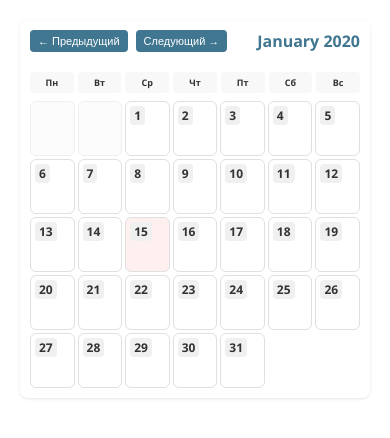
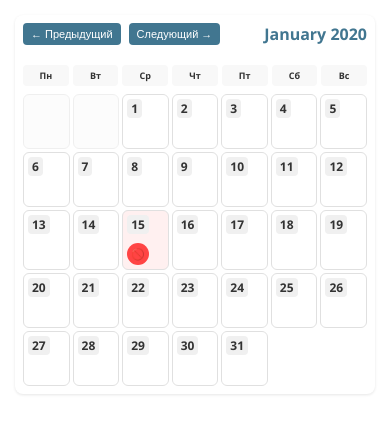
Before and after one commit to ZiganshinIT/Tilda-Calendar, a Django app: template admining/templates/admining/calendar_admin.html in a window 390 px wide. Shown: the part 106-544 px from the top of the page. Run offline with Django 5.2, Linux system fonts and the light colour scheme; a user stored in the database is signed in; tables that the repository leaves empty hold one stand-in row (values such as "Sample post"); the template is opened without the code that fills it: most values are stand-ins (such as "Sample title", 1, 10 or a date in 2020).

Commit message:
Календарь съезжал на телефонах

```diff
--- a/admining/templates/admining/calendar_admin.html
+++ b/admining/templates/admining/calendar_admin.html
@@ -874,6 +874,14 @@
 
     /* ========== ДЕСКТОП (больше 768px) ========== */
     @media (min-width: 769px) {
+        .day-header {
+            display: flex;
+            justify-content: space-between;
+            align-items: center;
+            width: 100%;
+            margin-bottom: 6px;
+        }
+
         .calendar-day {
             min-height: 180px;
         }
@@ -927,31 +935,38 @@
     /* ========== МОБИЛЬНЫЕ (до 768px) ========== */
 @media (max-width: 768px) {
     .calendar-container {
-            padding: 10px;
-            margin: 5px;
+        padding: 8px;
+        margin: 0;
+        overflow-x: hidden;
+    }
+
+    .calendar-grid {
+        gap: 3px;
     }
 
     .calendar-day {
-            min-height: 70px;
-            padding: 6px;
+        min-height: 65px;
+        padding: 5px;
+        position: relative;
     }
 
     .day-number {
-            font-size: 14px;
-            padding: 2px 6px;
+        font-size: 12px;
+        padding: 2px 5px;
+        display: inline-block;
     }
 
     .weekday {
-            padding: 6px 2px;
-            font-size: 11px;
+        padding: 5px 2px;
+        font-size: 10px;
     }
 
     .month-title {
-            font-size: 18px;
+        font-size: 16px;
     }
 
     .calendar-nav button {
-            padding: 6px 10px;
+        padding: 5px 10px;
         font-size: 12px;
     }
 
@@ -965,9 +980,43 @@
 
     .day-indicators {
         display: flex;
-            margin-top: 6px;
-        }
-
+        margin-top: 5px;
+        gap: 4px;
+    }
+
+    /* Фиксированный размер индикаторов, чтобы не ломали сетку */
+    .indicator-booking,
+    .indicator-dayoff,
+    .indicator-hours-off {
+        width: 22px;
+        height: 22px;
+        line-height: 22px;
+        font-size: 11px;
+        flex-shrink: 0;
+    }
+
+    /* Счетчик в мобильной версии - делаем маленьким и фиксированным */
+    .bookings-count {
+        display: inline-block;
+        width: 22px;
+        height: 22px;
+        line-height: 22px;
+        padding: 0;
+        text-align: center;
+        font-size: 11px;
+        border-radius: 50%;
+        flex-shrink: 0;
+        margin-left: 4px;
+    }
+
+    /* Контейнер для даты и счетчика - фиксированная ширина */
+    .day-header {
+        display: flex;
+        justify-content: space-between;
+        align-items: center;
+        width: 100%;
+        margin-bottom: 4px;
+    }
 }
 
     /* ========== МАЛЕНЬКИЕ ТЕЛЕФОНЫ (до 480px) ========== */
@@ -1161,6 +1210,7 @@
 
     let html = '';
 
+    // Пустые ячейки
     for (let i = 0; i < firstWeekday; i++) {
         html += `<div class="calendar-day" style="background: #fafafa; opacity: 0.5;"></div>`;
     }
@@ -1176,7 +1226,7 @@
             }
         }
 
-        // Сортируем записи по времени
+        // Сортируем записи
         let sortedBookings = [];
         if (day.bookings && day.bookings.length > 0) {
             sortedBookings = [...day.bookings].sort((a, b) => a.time.localeCompare(b.time));
@@ -1192,10 +1242,24 @@
             });
         }
 
-        // Карточки записей (только просмотр)
+        // Индикаторы для мобильных
+        let indicators = '';
+        if (isMobile) {
+            if (day.is_full_day_off) {
+                indicators += `<span class="indicator-dayoff">🚫</span>`;
+            } else if (day.off_hours && day.off_hours.length > 0) {
+                indicators += `<span class="indicator-hours-off">⏰</span>`;
+            }
+
+            if (sortedBookings.length > 0 && !day.is_full_day_off) {
+                indicators += `<span class="indicator-booking">${sortedBookings.length}</span>`;
+            }
+        }
+
+        // Карточки записей для десктопа
         let bookingsHtml = '';
-        if (sortedBookings.length > 0 && !day.is_full_day_off) {
-            const maxShow = isMobile ? 2 : 3;
+        if (!isMobile && sortedBookings.length > 0 && !day.is_full_day_off) {
+            const maxShow = 3;
             bookingsHtml = `<div class="bookings-list">`;
 
             sortedBookings.slice(0, maxShow).forEach(booking => {
@@ -1235,12 +1299,13 @@
         html += `
             <div class="calendar-day" style="${bgColor}" onclick="openDayModal('${day.date}', ${day.is_full_day_off})">
                 ${deleteBtn}
-                <div style="display: flex; justify-content: space-between; align-items: center; margin-bottom: 6px;">
+                <div class="day-header">
                     <span class="day-number">${day.day_num}</span>
                     ${bookingsCountBadge}
                 </div>
                 <div class="day-badges">${badges}</div>
                 ${bookingsHtml}
+                <div class="day-indicators">${indicators}</div>
             </div>
         `;
     });
```
Lines whose indentation alone changed are shown as unchanged.
